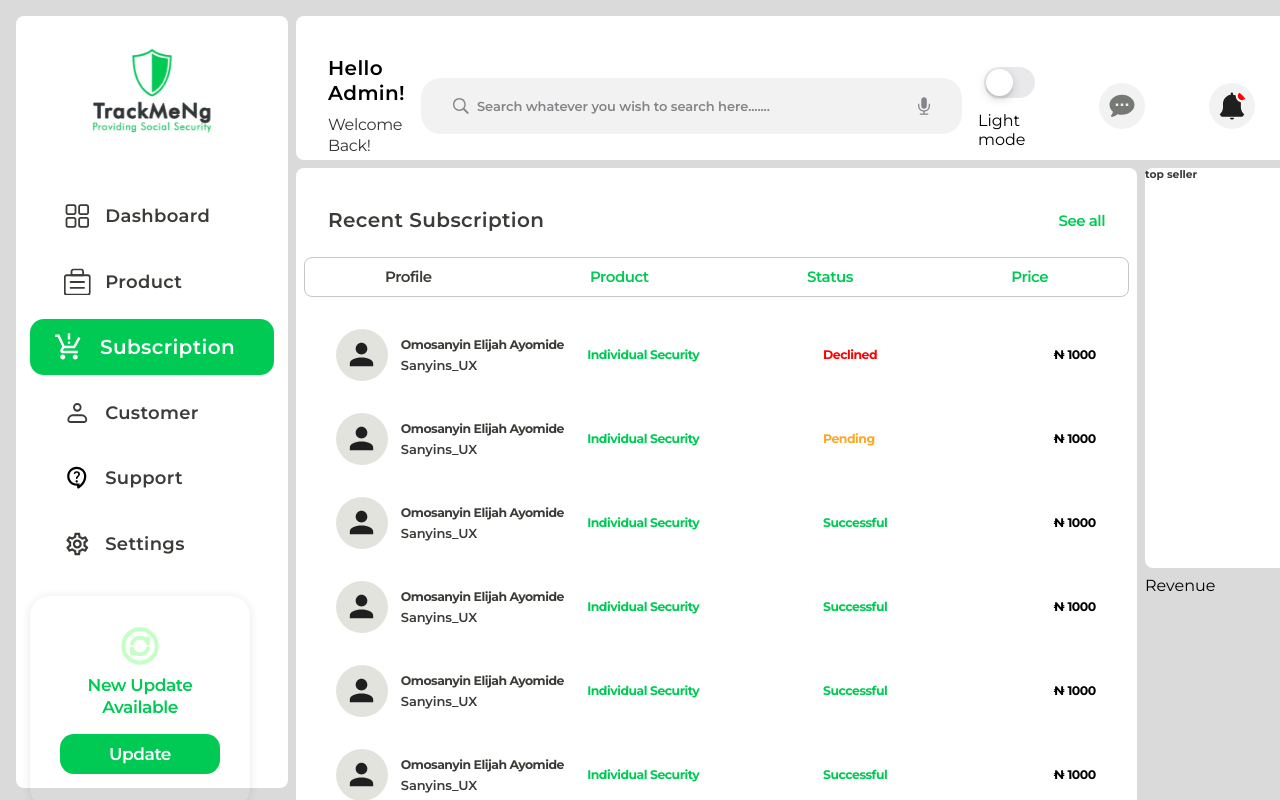
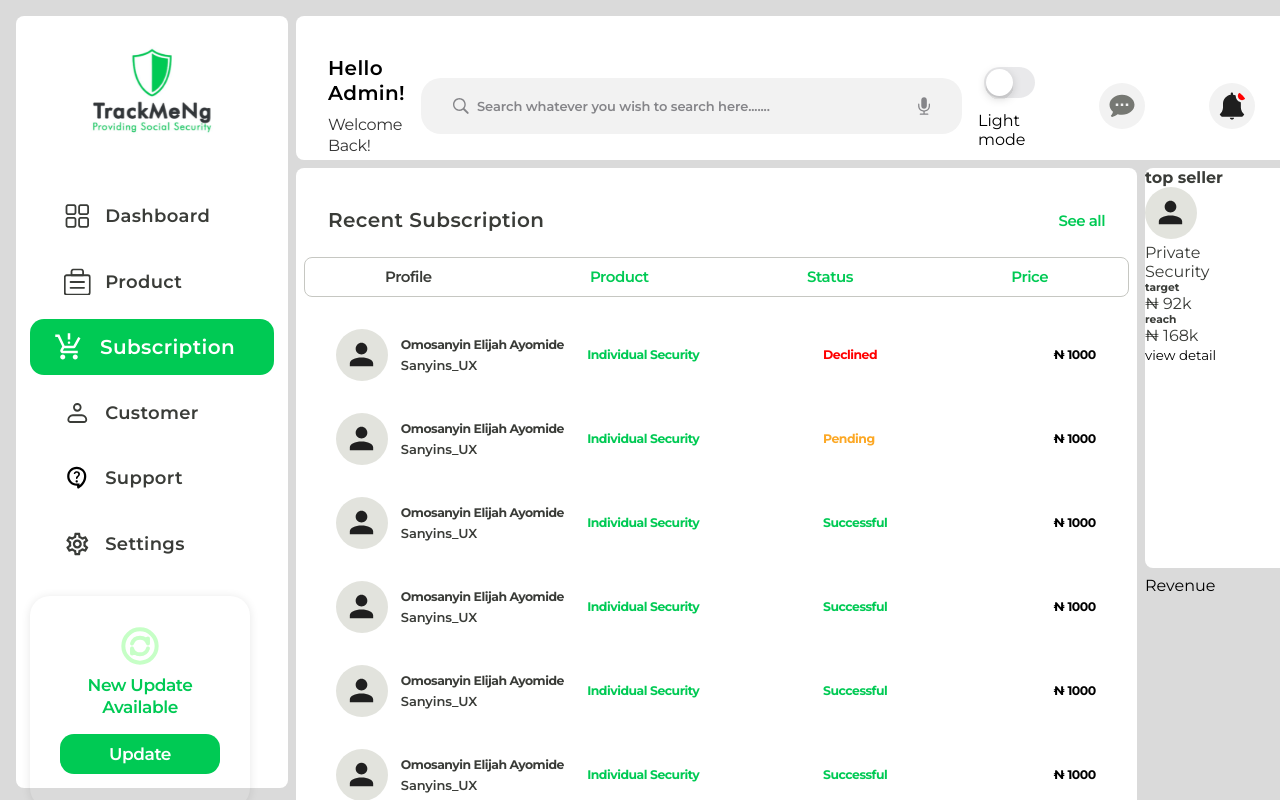
Before and after one commit to TrackMe-NG/dashboard_main, a React (Vite) app: page /subscription in a window 1280 px wide. Built offline with nearby package versions, Linux system fonts and the light colour scheme.

Commit message:
chores: updated TopSeller component

```diff
--- a/src/(components)/TopSeller.jsx
+++ b/src/(components)/TopSeller.jsx
@@ -1,9 +1,40 @@
+import { sub_user_icon } from "../assets/image";
+
 export const TopSeller = () => {
   return (
     <>
       <div className="topseller">
         <div className="topseller_inner">
-          <h6>top seller</h6>
+          <h4 className="topseller_header">top seller</h4>
+
+          <div className="topseller_top">
+            <div className="topseller_top_inner">
+              <img src={sub_user_icon} alt="user-img" />
+
+              <p>
+                Private <br /> Security
+              </p>
+            </div>
+          </div>
+
+          <div className="topseller_bottom">
+            <div className="topseller_bottom_inner">
+              <div>
+                <h6>target</h6>
+
+                <span>&#8358; 92k</span>
+              </div>
+              <div>
+                <h6 className="reach_header">reach</h6>
+
+                <span>&#8358; 168k</span>
+              </div>
+            </div>
+          </div>
+
+          <button className="topseller_btn hover_animation small">
+            view detail
+          </button>
         </div>
       </div>
     </>
```
